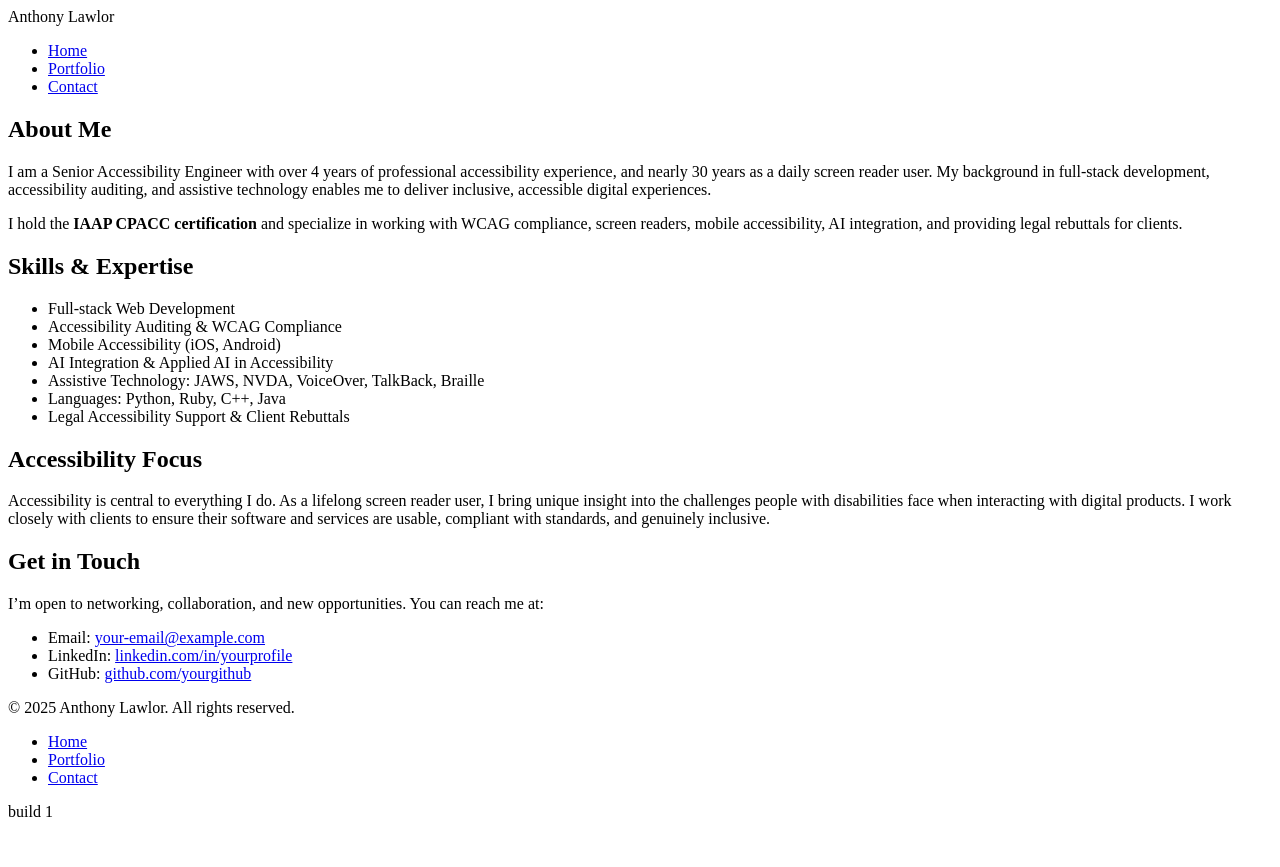
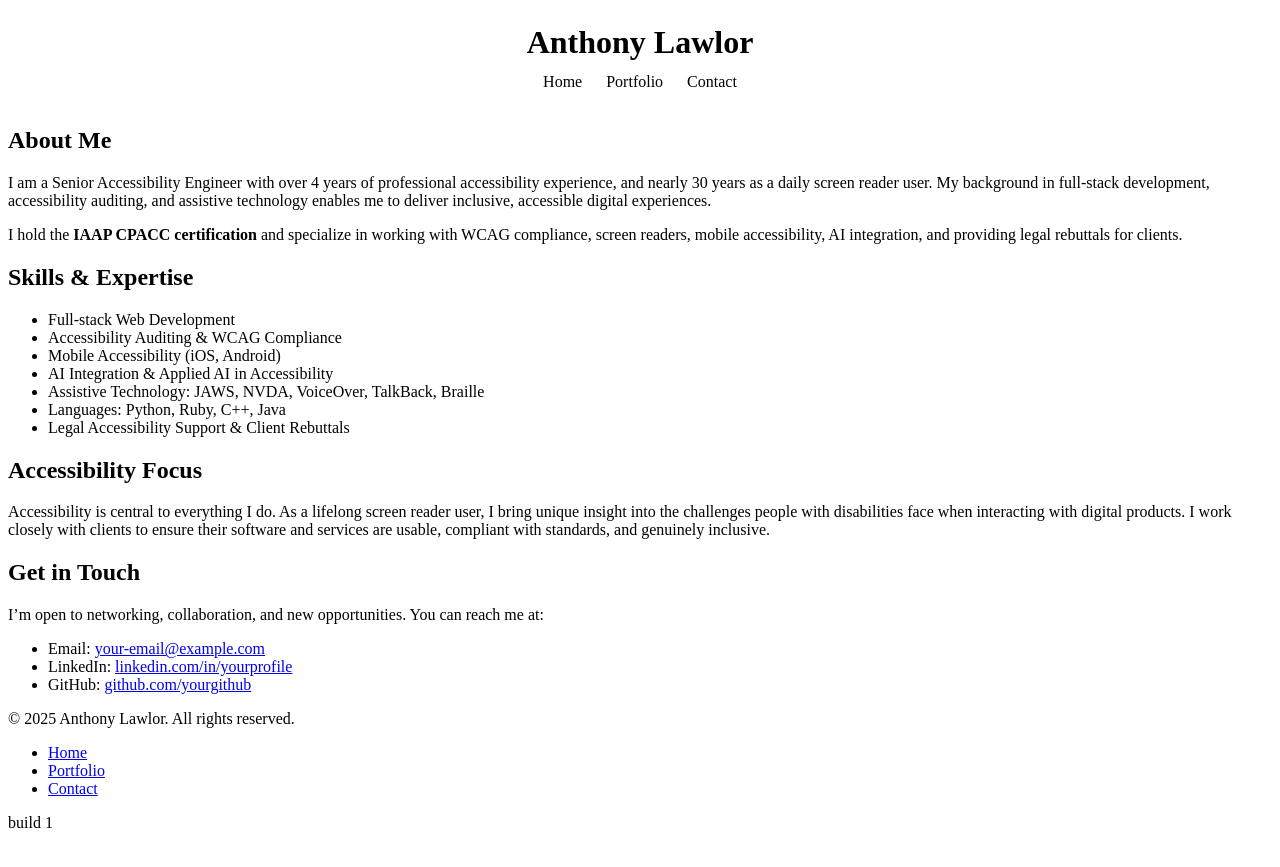
Before and after one commit to antlaw0/professional-website, a Jekyll site: the page built from index.md, in a window 1280 px wide. Shown: the top 867 px of the page. Built offline with Jekyll 4.4.1, drawn with Linux system fonts in a browser that asks for light colours.

Commit message:
Quick Push

```diff
--- a/_layouts/default.html
+++ b/_layouts/default.html
@@ -4,7 +4,8 @@
   <meta charset="UTF-8">
   <meta name="viewport" content="width=device-width, initial-scale=1.0">
   <title>{{ page.title }}</title>
-  <link rel="stylesheet" href="/Anthony-Lawlor/static/styles.css">
+  <link rel="stylesheet" href="/professional-website/static/styles.css">
+
 </head>
 <body>
   {% include header.html %}
```
Also changed, not shown: 2 other files.
